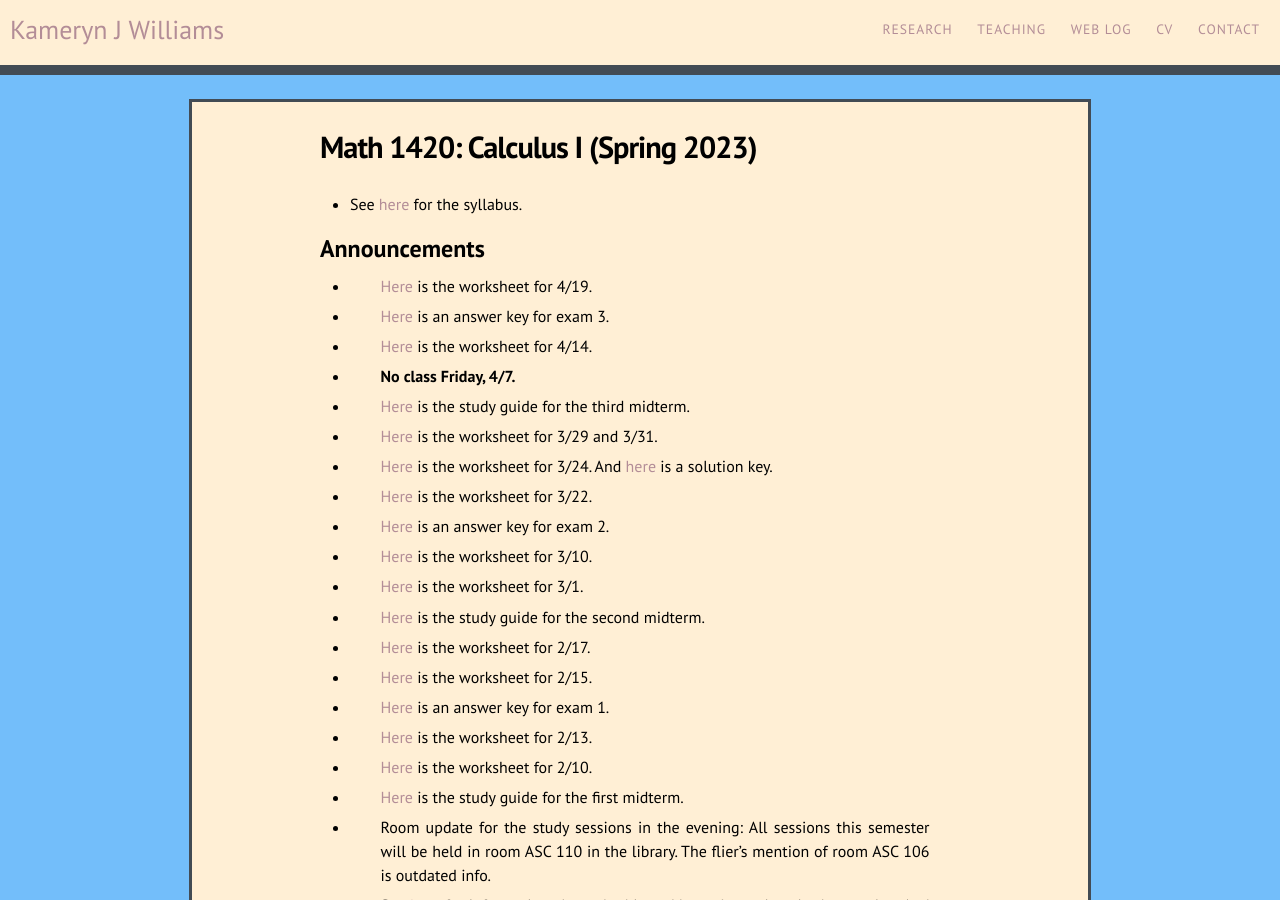
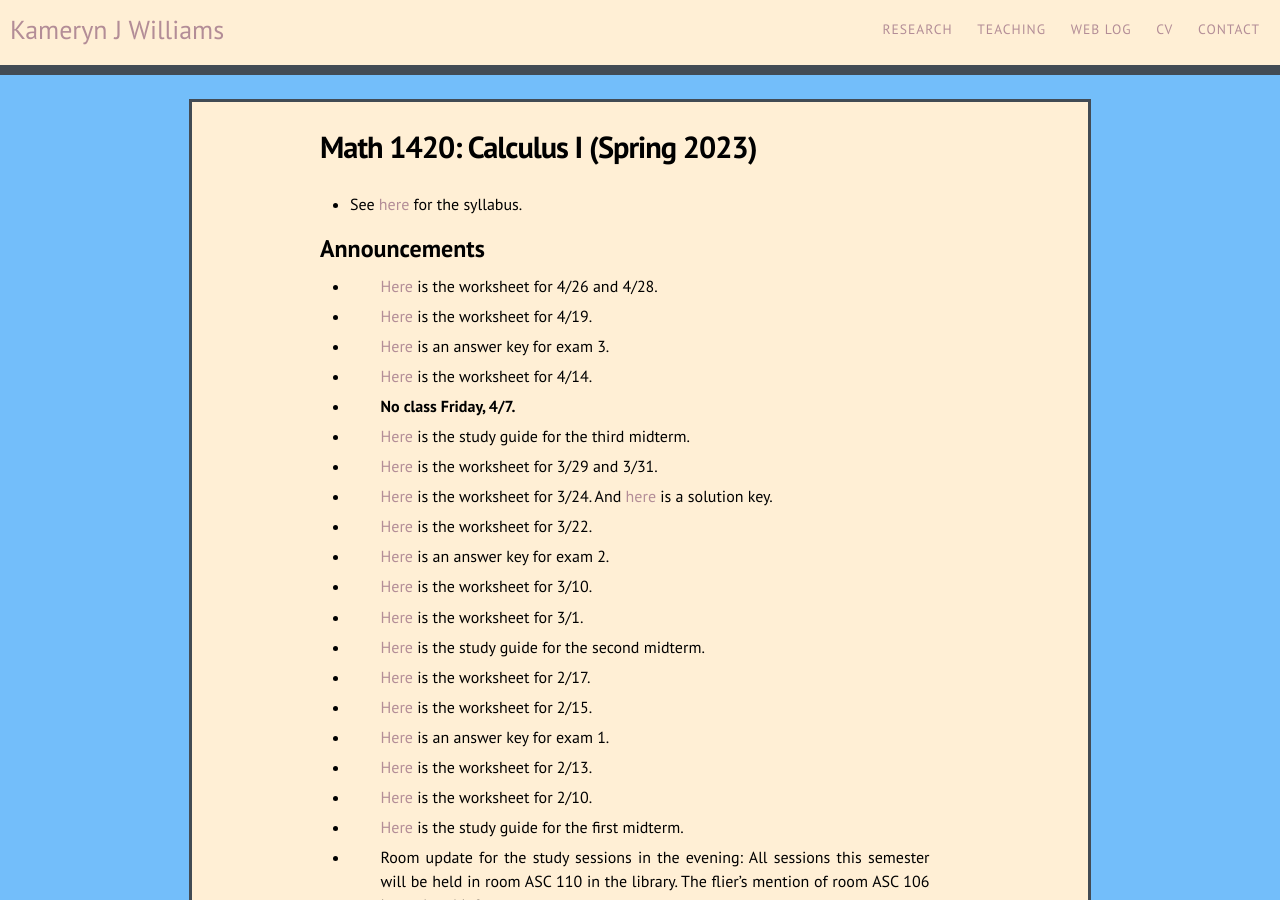
Before and after one commit to kamerynjw/kamerynjw.github.io, a Jekyll site: the page built from teaching/2023/math1420.md, in a window 1280 px wide and 900 px high. Built offline with Jekyll 4.4.1, drawn with Linux system fonts in a browser that asks for light colours; nearby versions of some CDN libraries.

Commit message:
new orksheet 1420

```diff
--- a/teaching/2023/math1420.md
+++ b/teaching/2023/math1420.md
@@ -9,6 +9,8 @@ permalink: /teaching/2023/math1420/
 
 Announcements
 -------------
+
+* [Here]({{ page.url }}ws5.4.pdf) is the worksheet for 4/26 and 4/28.
 
 * [Here]({{ page.url }}ws5.3.pdf) is the worksheet for 4/19.
 
```
Also changed, not shown: 1 other file.
